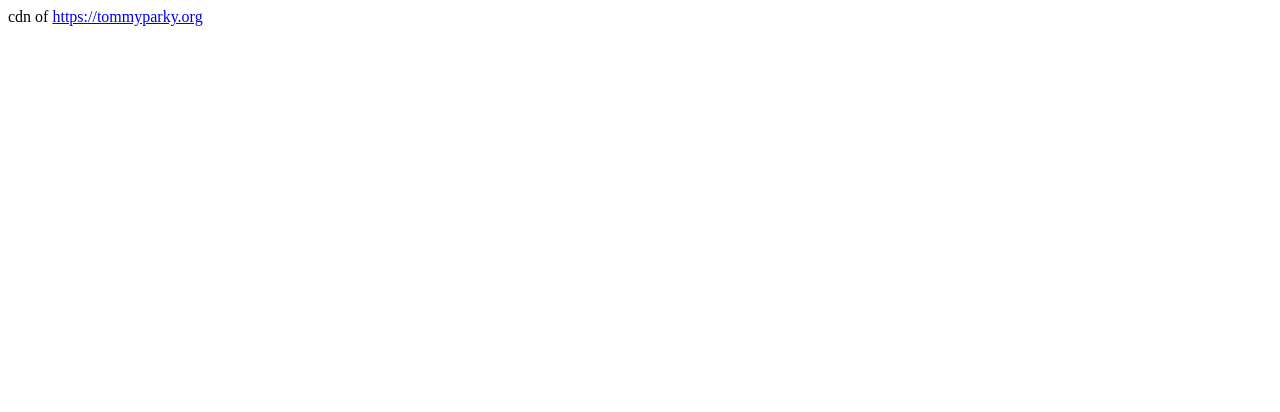
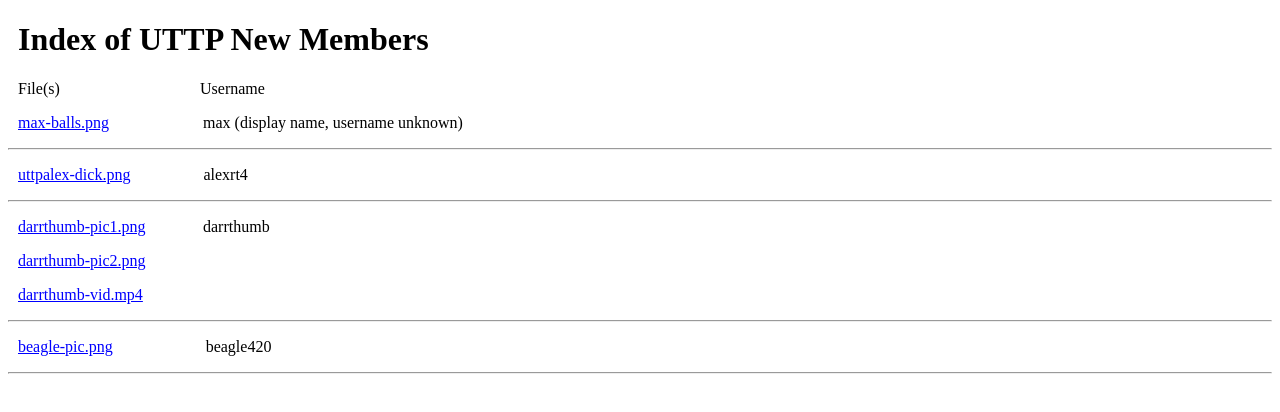
Before and after one commit to fpsUTTP/cdn, a plain HTML site: page index.html in a window 1280 px wide. Drawn offline with Linux system fonts and the light colour scheme.

Commit message:
Update index.html

```diff
--- a/index.html
+++ b/index.html
@@ -1 +1,53 @@
-cdn of <a href="https://tommyparky.org">https://tommyparky.org</a>
+<!DOCTYPE html>
+<html dir="ltr" lang="en">
+  <head>
+    <meta name="color-scheme" content="light dark">
+    <style>
+      p {
+        position: relative;
+        left: 10px;
+      }
+
+      h1 {
+        position: relative;
+        left: 10px;
+      }
+
+      #username1 {
+        position: fixed;
+        left: 200px;
+        top: 64px;
+      }
+
+      #username2 {
+        position: fixed;
+        left: 203px;
+      }
+
+      #username3 {
+        position: relative;
+        left: 73px;
+      }
+
+      #username4 {
+        position: relative;
+        left: 93px;
+      }
+    </style>
+  </head>
+  <body>
+    <h1 id="header">Index of UTTP New Members</h1>
+    <div id="parentDirLinkBox" style="display:none">
+      <a id="parentDirLink" class="icon up">
+      </a>
+    </div>
+    <p>File(s)</p>
+    <p id="username1">Username</p>
+    <p><a style="color:blue;text-decoration:underline;" href="https://gofile.io/d/843H3R">max-balls.png</a><span id="username2">max (display name, username unknown)</span></p> <hr>
+    <p><a style="color:blue;text-decoration:underline;" href="https://gofile.io/d/BN7vRY">uttpalex-dick.png</a><span id="username3">alexrt4</span></p> <hr>
+    <p><a style="color:blue;text-decoration:underline;" href="https://gofile.io/d/HglwR1">darrthumb-pic1.png</a><span id="username2">darrthumb</span></p>
+    <p><a style="color:blue;text-decoration:underline;" href="https://gofile.io/d/2Vc5gQ">darrthumb-pic2.png</a></p>
+    <p><a style="color:blue;text-decoration:underline;" href="https://gofile.io/d/rDpKRM">darrthumb-vid.mp4</a></p> <hr>
+    <p><a style="color:blue;text-decoration:underline;" href="https://gofile.io/d/lBCOn1">beagle-pic.png</a><span id="username4">beagle420</span></p> <hr>
+  </body>
+</html>
```
